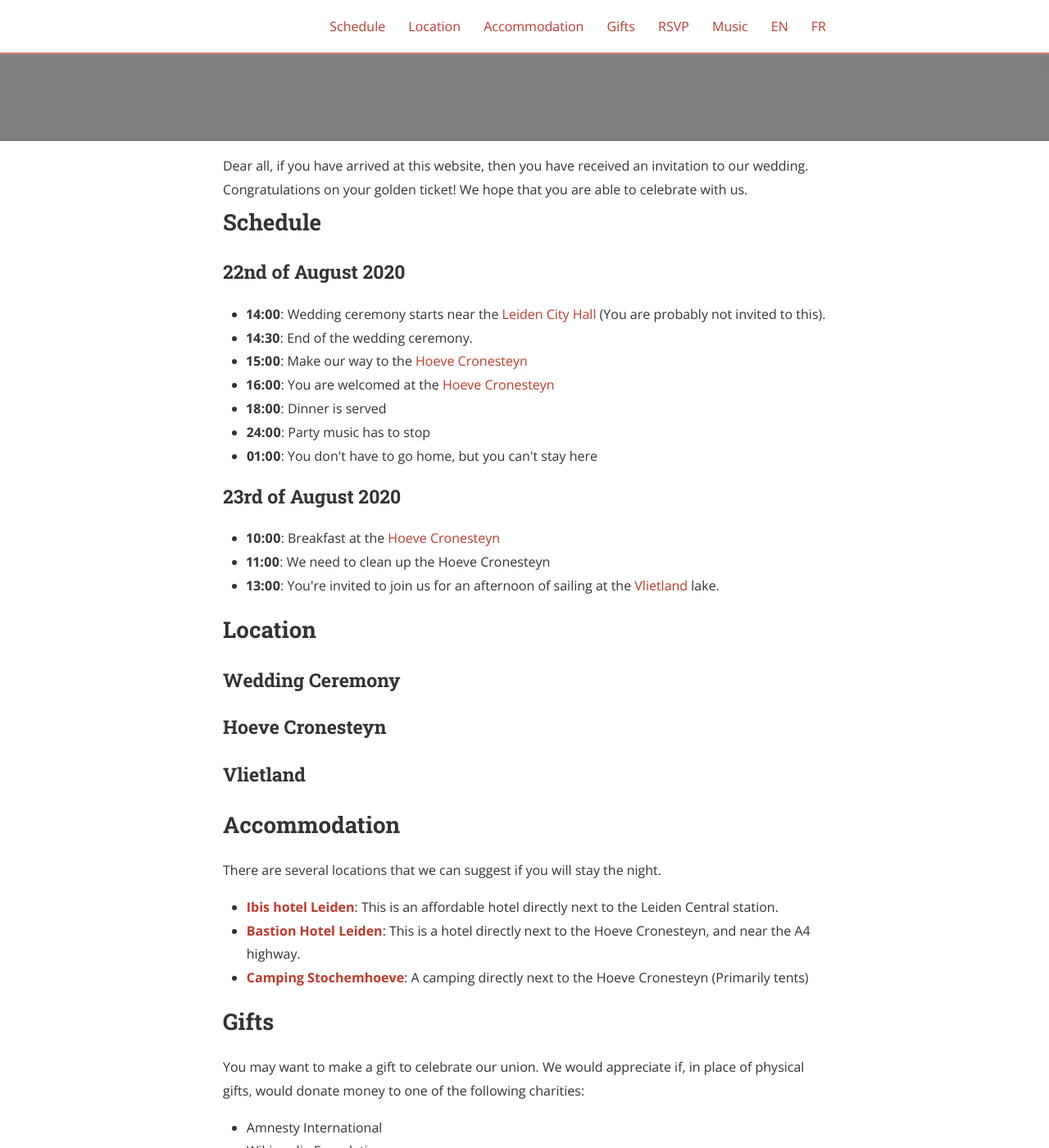
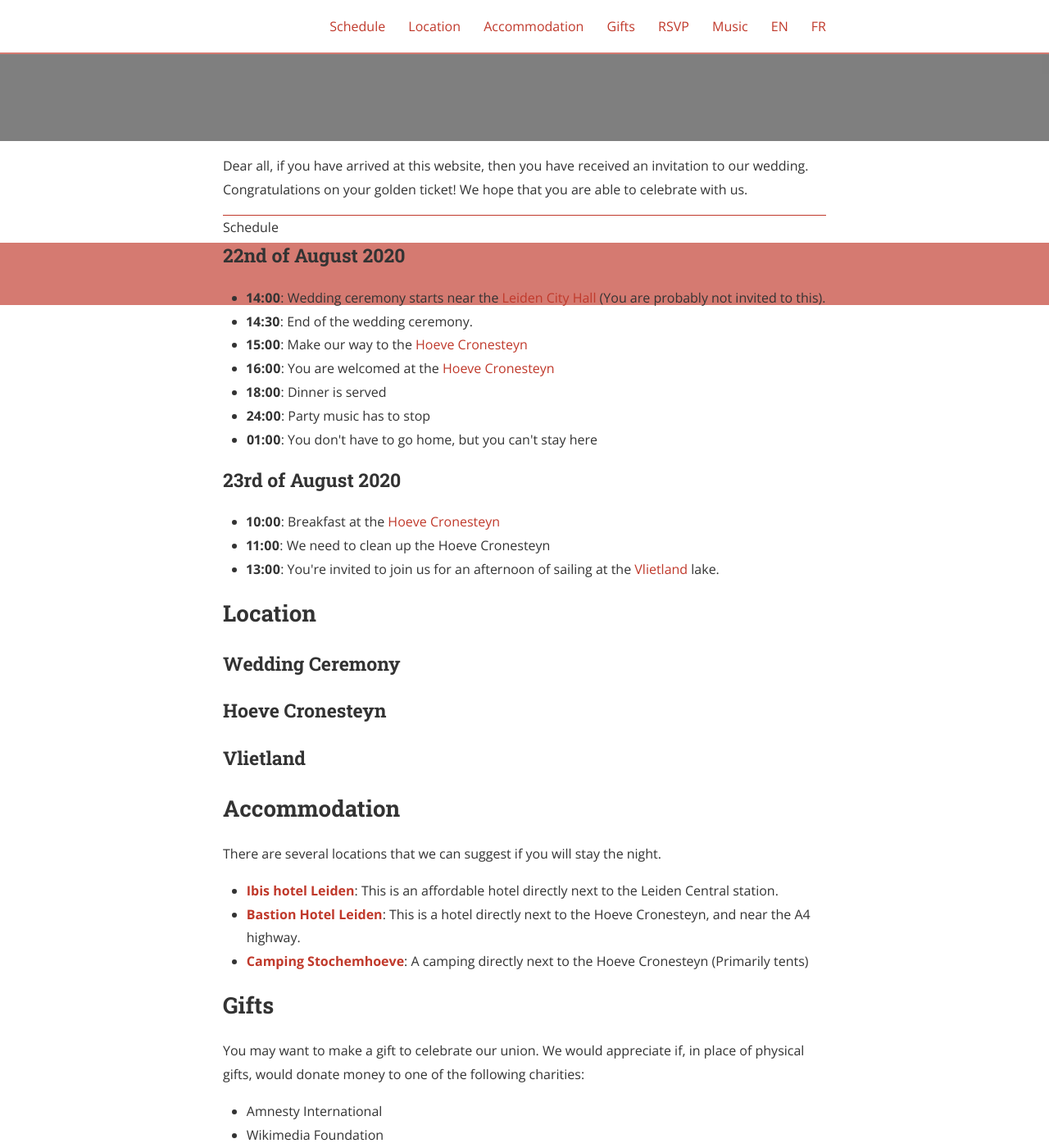
Before and after one commit to thiesgehrmann/heijmans-gehrmann, a Jekyll site: the page built from index.html, in a window 1280 px wide and 1400 px high, scrolled down 419 px. Shown: the whole window at 82% size. Built offline with Jekyll 4.4.1, drawn with Linux system fonts in a browser that asks for light colours; nearby versions of some CDN libraries.

Commit message:
adding line above h2

```diff
--- a/css/main_day.scss
+++ b/css/main_day.scss
@@ -11,3 +11,12 @@
   "neat/neat",
   "layout"
 ;
+
+.h2header {
+    display: block;
+    height: 2px;
+    border: 0;
+    border-top: 1px solid $action-color;
+    margin: 1em auto;
+    padding: 0;
+}
--- a/css/main_night.scss
+++ b/css/main_night.scss
@@ -11,3 +11,12 @@
   "neat/neat",
   "layout"
 ;
+
+.h2header {
+    display: block;
+    height: 2px;
+    border: 0;
+    border-top: 1px solid $action-color;
+    margin: 1em auto;
+    padding: 0;
+}
--- a/index.html
+++ b/index.html
@@ -24,7 +24,7 @@
 
   Dear all, if you have arrived at this website, then you have received an invitation to our wedding. Congratulations on your golden ticket! We hope that you are able to celebrate with us.
 
-<h2> Schedule <a id="plans"></a> </h2>
+<h2, class="h2header"> Schedule <a id="plans"></a> </h2>
   <h3>22nd of August 2020</h3>
   <ul>
     <li><b>14:00</b>: Wedding ceremony starts near the <a href="#ceremony">Leiden City Hall</a> (You are probably not invited to this).</li>
```
